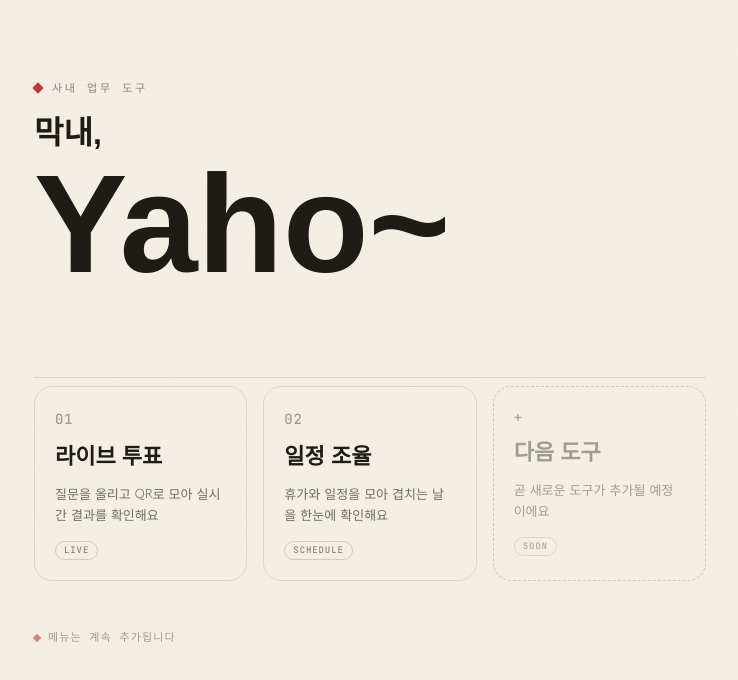
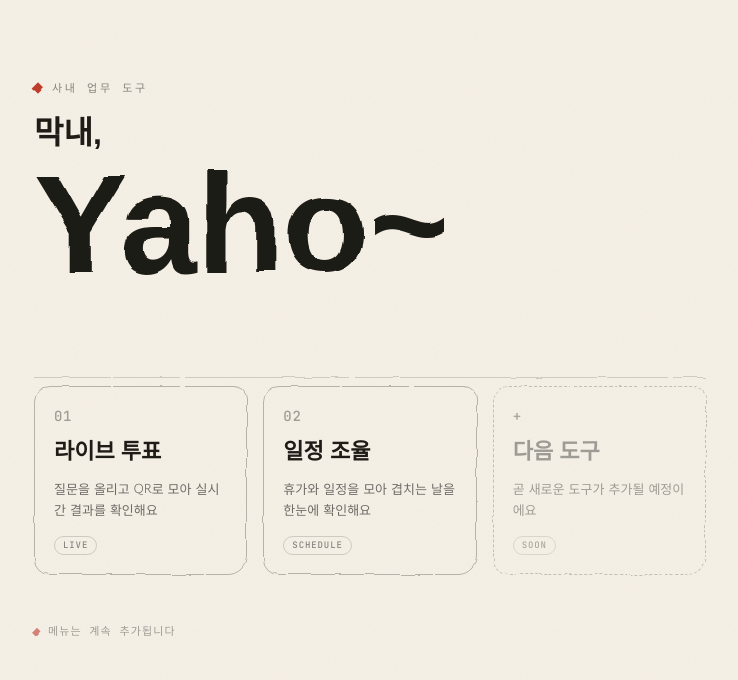
Before and after one commit to hoony989/realtime-vote, a Next.js app: page / in a window 1280 px wide. Shown: the top 680 px of the page, without its empty margins (270-1008 px from the left). Built offline with nearby package versions, Linux system fonts and the light colour scheme; a web font is replaced by a local one.

Commit message:
메인 페이지를 손그림(MS페인트) 스타일로 변경
SVG feTurbulence/feDisplacementMap 필터로 카드 테두리, 헤드라인,
구분선, 장식 요소에 손으로 삐뚤빼뚤 그린 듯한 효과 적용.
제목/본문 텍스트는 가독성을 위해 필터 미적용.

```diff
--- a/src/app/page.tsx
+++ b/src/app/page.tsx
@@ -6,6 +6,7 @@ const gowunDodum = Gowun_Dodum({ subsets: ['latin'], weight: '400' })
 const mono = JetBrains_Mono({ subsets: ['latin'], weight: '500' })
 
 const ACCENT = '#BF3A2C'
+const CARD_RADIUS = '16px 13px 19px 15px'
 
 type Entry = {
   no: string
@@ -43,6 +44,28 @@ const entries: Entry[] = [
   },
 ]
 
+function HandArrow({ className }: { className?: string }) {
+  return (
+    <svg
+      width="14"
+      height="14"
+      viewBox="0 0 14 14"
+      className={className}
+      style={{ filter: 'url(#wobble)' }}
+      aria-hidden
+    >
+      <polyline
+        points="4,2 11,7 4,12"
+        fill="none"
+        stroke="currentColor"
+        strokeWidth="1.6"
+        strokeLinecap="round"
+        strokeLinejoin="round"
+      />
+    </svg>
+  )
+}
+
 export default function Home() {
   return (
     <main className="relative min-h-screen overflow-hidden bg-[#F5F0E6] px-6 py-20 sm:px-12">
@@ -55,6 +78,18 @@ export default function Home() {
         }
       `}</style>
       <div className="grain" />
+      <svg width="0" height="0" style={{ position: 'absolute' }} aria-hidden="true">
+        <defs>
+          <filter id="wobble" x="-30%" y="-30%" width="160%" height="160%">
+            <feTurbulence type="fractalNoise" baseFrequency="0.045 0.055" numOctaves="2" seed="7" result="n" />
+            <feDisplacementMap in="SourceGraphic" in2="n" scale="3.4" xChannelSelector="R" yChannelSelector="G" />
+          </filter>
+          <filter id="wobbleBig" x="-20%" y="-20%" width="140%" height="140%">
+            <feTurbulence type="fractalNoise" baseFrequency="0.015 0.02" numOctaves="2" seed="7" result="n" />
+            <feDisplacementMap in="SourceGraphic" in2="n" scale="9" xChannelSelector="R" yChannelSelector="G" />
+          </filter>
+        </defs>
+      </svg>
 
       <div className="relative mx-auto max-w-2xl">
         <header className="relative mb-16 sm:mb-20">
@@ -62,7 +97,7 @@ export default function Home() {
             className="mb-5 flex items-center gap-2.5"
             style={{ animation: 'rise 0.7s ease both' }}
           >
-            <span className="h-2 w-2 rotate-45" style={{ background: ACCENT }} />
+            <span className="h-2 w-2 rotate-45" style={{ background: ACCENT, filter: 'url(#wobble)' }} />
             <span className={`${mono.className} text-[11px] tracking-[0.25em] text-black/45`}>
               사내 업무 도구
             </span>
@@ -73,15 +108,21 @@ export default function Home() {
             style={{ animation: 'rise 0.7s ease 0.08s both' }}
           >
             <span className="block text-[26px] sm:text-[32px]">막내,</span>
-            <span className="block text-[92px] sm:text-[140px]">Yaho~</span>
+            <span className="block text-[92px] sm:text-[140px]" style={{ filter: 'url(#wobbleBig)' }}>
+              Yaho~
+            </span>
           </h1>
 
           <div
-            className="absolute right-0 top-0 hidden h-[88px] w-[88px] -rotate-[10deg] items-center justify-center rounded-full border sm:flex"
-            style={{ animation: 'rise 0.8s ease 0.2s both', borderColor: `${ACCENT}B3` }}
+            className="absolute right-0 top-0 hidden h-[88px] w-[88px] items-center justify-center sm:flex"
+            style={{ animation: 'rise 0.8s ease 0.2s both' }}
           >
             <div
-              className={`${mono.className} text-center text-[10px] leading-tight tracking-widest`}
+              className="absolute inset-0 rounded-full border"
+              style={{ borderColor: `${ACCENT}B3`, transform: 'rotate(-10deg)', filter: 'url(#wobble)' }}
+            />
+            <div
+              className={`${mono.className} relative text-center text-[10px] leading-tight tracking-widest`}
               style={{ color: `${ACCENT}CC` }}
             >
               TOOLKIT
@@ -92,20 +133,19 @@ export default function Home() {
         </header>
 
         <div
-          className="mb-2 h-px w-full bg-black/10"
-          style={{ animation: 'rise 0.7s ease 0.25s both' }}
+          className="mb-2 h-px w-full bg-black/15"
+          style={{ animation: 'rise 0.7s ease 0.25s both', filter: 'url(#wobble)' }}
         />
 
         <div className="grid grid-cols-[repeat(auto-fit,minmax(160px,1fr))] gap-4">
           {entries.map((entry, i) => {
-            const cardClass = `group relative flex flex-col gap-3 rounded-2xl border p-5 transition-colors duration-300 ${
-              entry.soon
-                ? 'border-dashed border-black/15'
-                : 'border-black/10 hover:border-black/25 hover:bg-black/[0.02]'
-            }`
             const cardStyle = { animation: `rise 0.6s ease ${0.3 + i * 0.08}s both` }
+            const borderStyle = {
+              borderRadius: CARD_RADIUS,
+              filter: 'url(#wobble)',
+            }
             const content = (
-              <>
+              <div className="relative flex flex-col gap-3 p-5">
                 <div className="flex items-center justify-between">
                   <span
                     className={`${mono.className} text-sm tracking-wider transition-colors duration-300 ${
@@ -115,12 +155,7 @@ export default function Home() {
                     {entry.soon ? '+' : entry.no}
                   </span>
                   {!entry.soon && (
-                    <span
-                      className="-translate-x-1 text-base text-black/25 opacity-0 transition-all duration-300 group-hover:translate-x-0 group-hover:opacity-100 group-hover:text-[#BF3A2C]"
-                      aria-hidden
-                    >
-                      →
-                    </span>
+                    <HandArrow className="-translate-x-1 text-black/25 opacity-0 transition-all duration-300 group-hover:translate-x-0 group-hover:opacity-100 group-hover:text-[#BF3A2C]" />
                   )}
                 </div>
 
@@ -147,19 +182,24 @@ export default function Home() {
                 >
                   {entry.tag}
                 </span>
-              </>
+              </div>
             )
 
             if (entry.soon) {
               return (
-                <div key={entry.no} className={cardClass} style={cardStyle}>
+                <div key={entry.no} className="group relative block" style={cardStyle}>
+                  <div className="absolute inset-0 border border-dashed border-black/20" style={borderStyle} />
                   {content}
                 </div>
               )
             }
 
             return (
-              <Link key={entry.no} href={entry.href} className={cardClass} style={cardStyle}>
+              <Link key={entry.no} href={entry.href} className="group relative block" style={cardStyle}>
+                <div
+                  className="absolute inset-0 border border-black/25 transition-colors duration-300 group-hover:border-[#BF3A2C]/60 group-hover:bg-black/[0.02]"
+                  style={borderStyle}
+                />
                 {content}
               </Link>
             )
@@ -170,7 +210,7 @@ export default function Home() {
           className={`${mono.className} mt-12 flex items-center gap-2 text-[11px] tracking-widest text-black/35`}
           style={{ animation: 'rise 0.6s ease 0.6s both' }}
         >
-          <span className="h-1.5 w-1.5 rotate-45" style={{ background: `${ACCENT}99` }} />
+          <span className="h-1.5 w-1.5 rotate-45" style={{ background: `${ACCENT}99`, filter: 'url(#wobble)' }} />
           메뉴는 계속 추가됩니다
         </div>
       </div>
```
